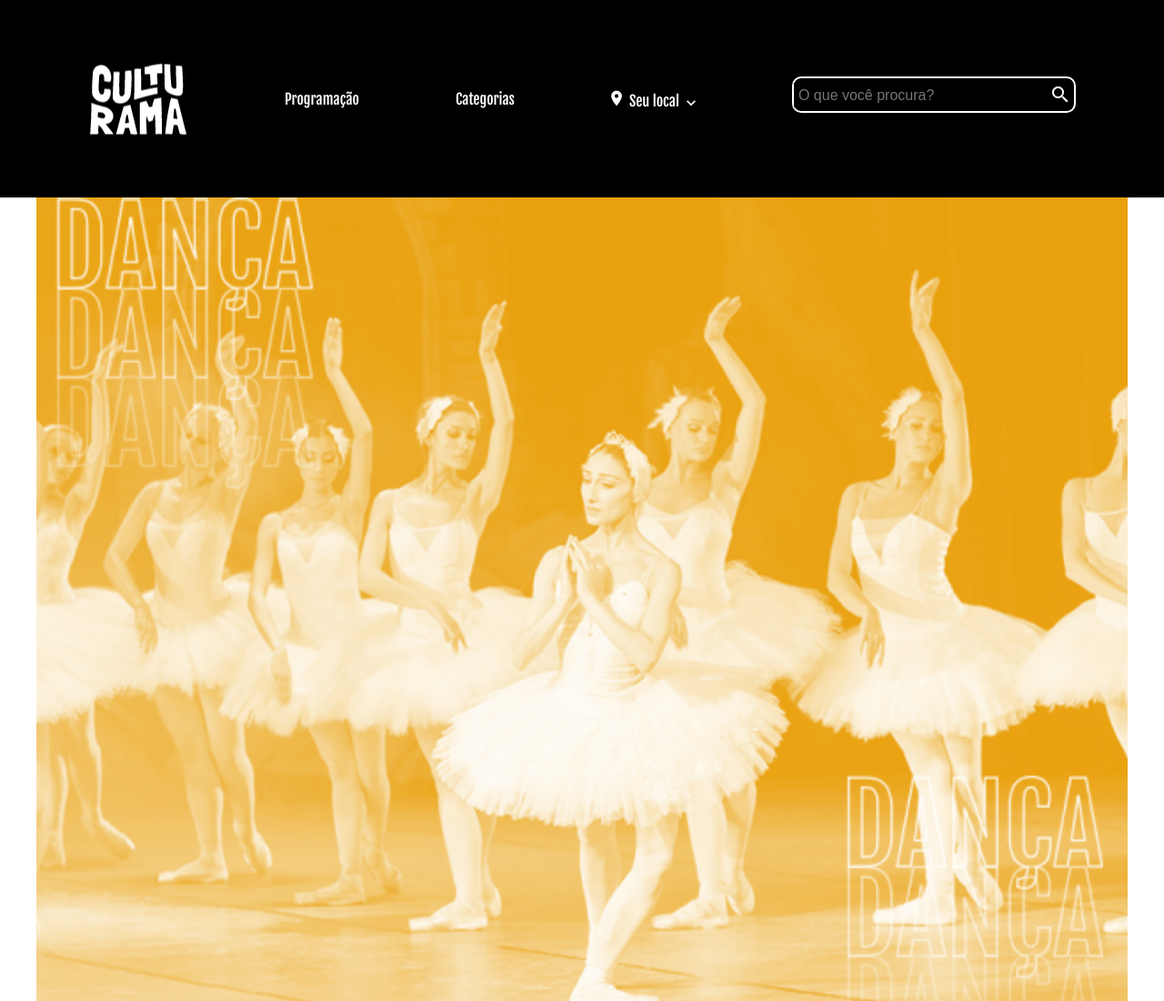
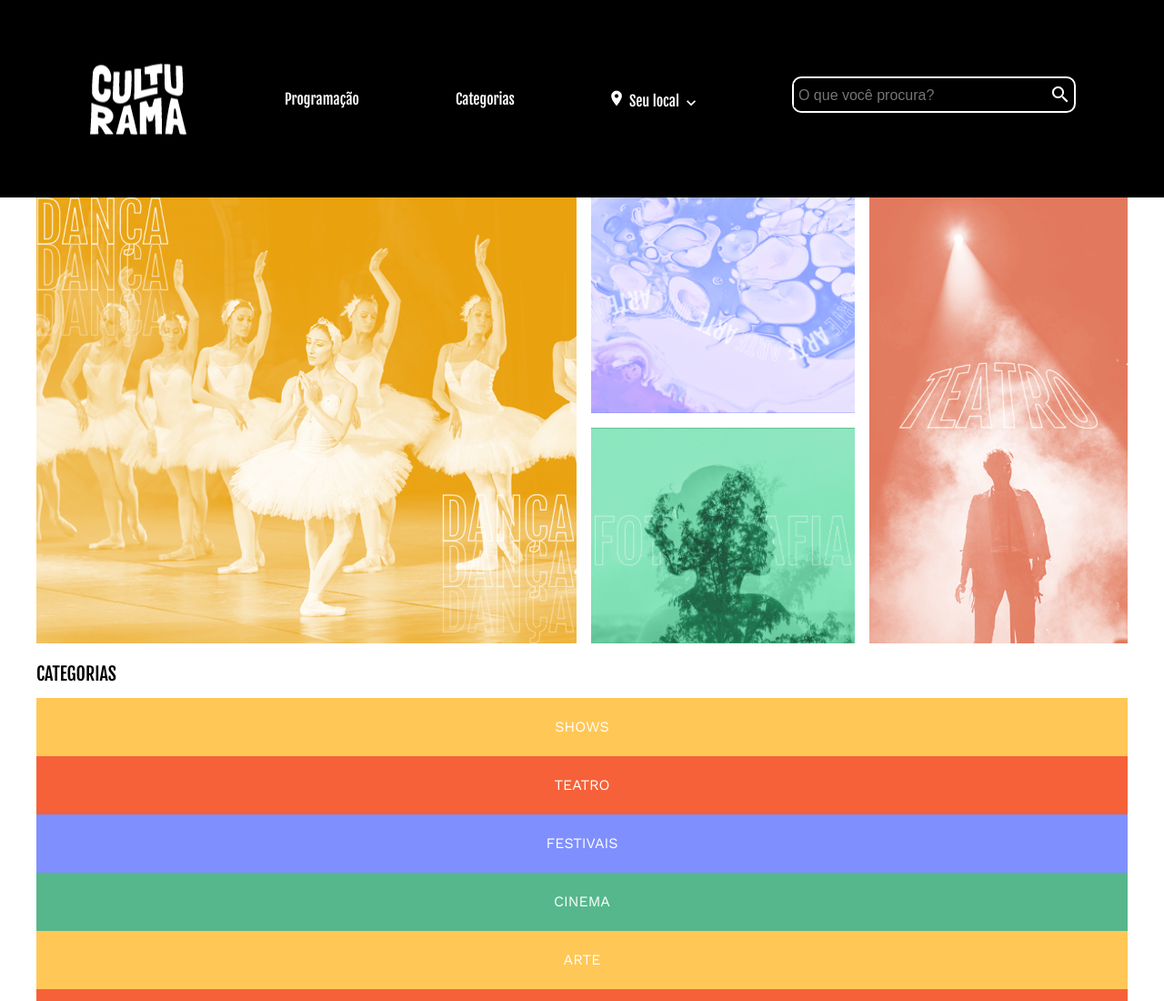
Before and after one commit to gitpagimaxx/culturama-portifolio, a plain HTML site: page index.html in a window 1280 px wide. Shown: the top 1100 px of the page at 91% size. Drawn offline with nearby package versions, Linux system fonts and the light colour scheme.

Commit message:
feat: aula 2 - play no grid

```diff
--- a/assets/style/flex.css
+++ b/assets/style/flex.css
@@ -4,6 +4,12 @@
     align-items: center;
     flex-wrap: wrap;
     column-gap: 33px;
+}
+
+@media (max-width: 360px) {
+    .menu {
+        column-gap: 0;
+    }
 }
 
 @media (max-width: 720px) {
--- /dev/null
+++ b/assets/style/grid.css
@@ -0,0 +1,26 @@
+.banner {
+    display: grid;
+    gap: 1rem;
+}
+
+.banner img:nth-child(1) {
+    grid-column: 1 / 3;
+}
+
+.banner img:nth-child(4) {
+    grid-column: 2 / 3;
+    grid-row: 2 / 4;
+}
+
+@media (min-width: 720px) {
+
+    .banner img:nth-child(1) {
+        grid-column: 1 / 2;
+        grid-row: 1 / 3;
+    }
+
+    .banner img:nth-child(4) {
+        grid-column: 3 / 4;
+        grid-row: 1 / 3;
+    }
+}
--- a/index.html
+++ b/index.html
@@ -11,8 +11,9 @@
         integrity="sha512-NmLkDIU1C/C88wi324HBc+S2kLhi08PN5GDeUVVVC/BVt/9Izdsc9SVeVfA1UZbY3sHUlDSyRXhCzHfr6hmPPw=="
         crossorigin="anonymous" referrerpolicy="no-referrer" />
     <link rel="shortcut icon" href="./assets/img/Favicon2.png" type="image/x-icon">
+    <link rel="stylesheet" href="./assets/style/grid.css">
+    <link rel="stylesheet" href="./assets/style/flex.css">
     <link rel="stylesheet" href="./assets/style/style.css">
-    <link rel="stylesheet" href="./assets/style/flex.css">
 </head>
 
 <body>
```
